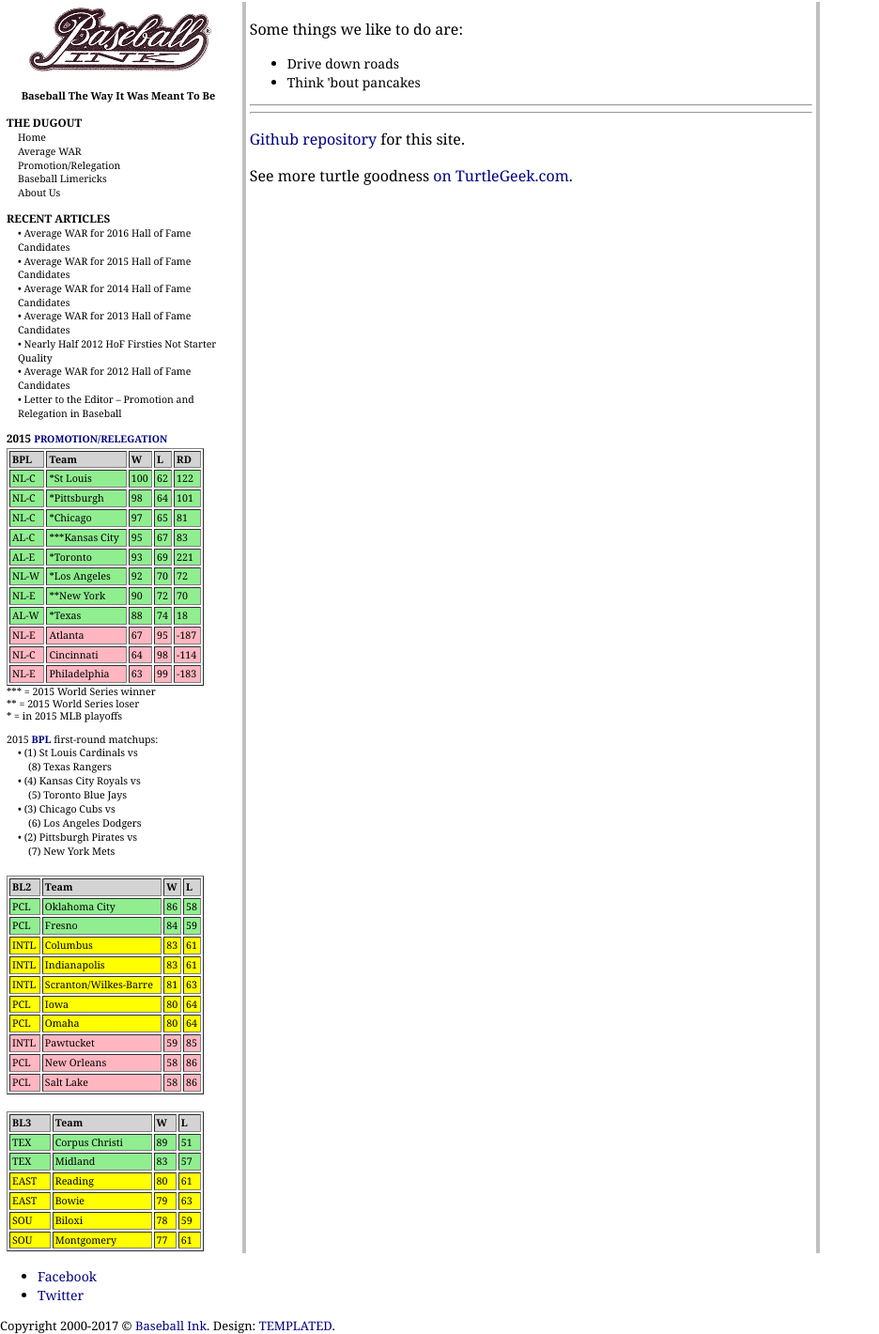
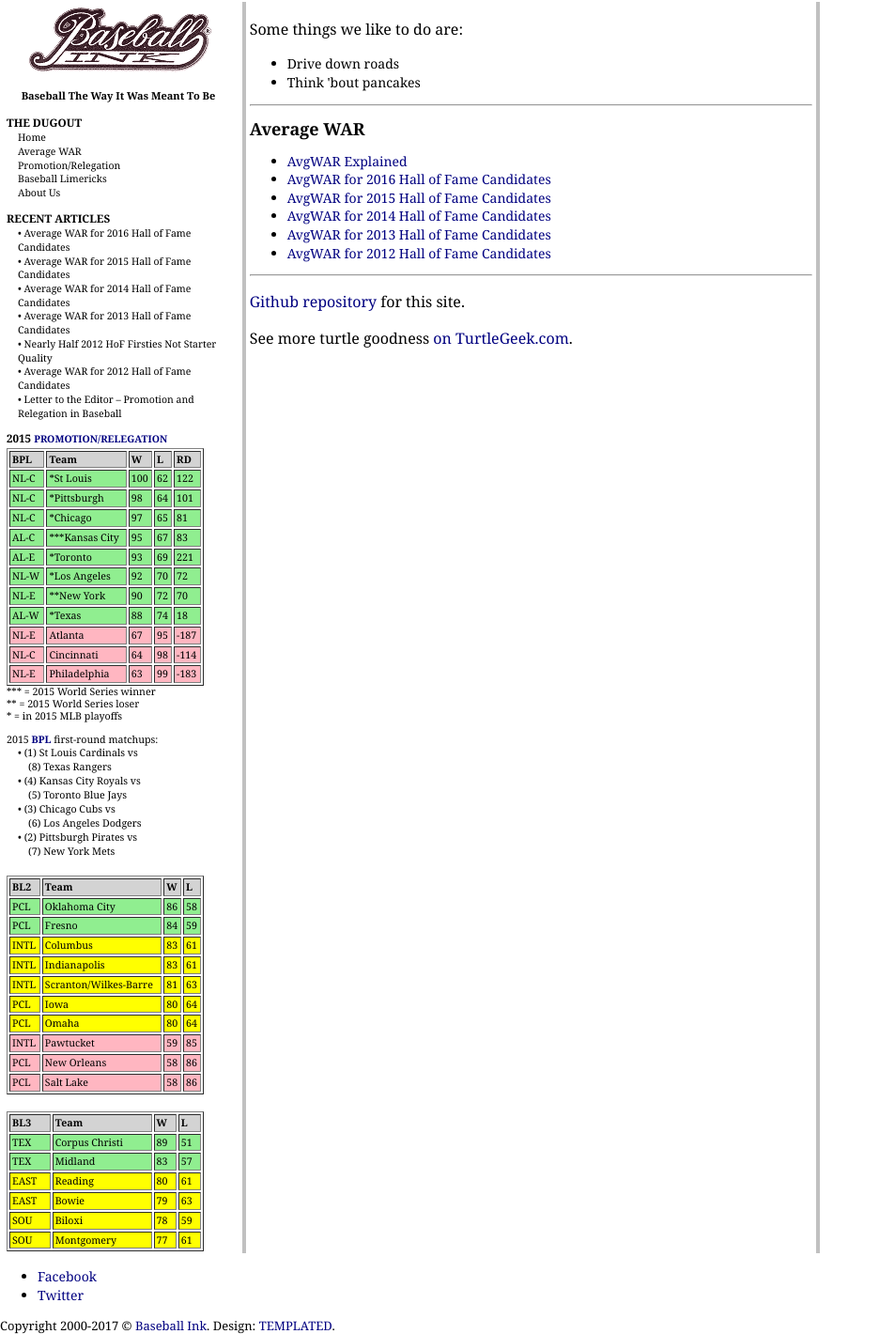
Before and after one commit to jaypalexa/baseballink, a Jekyll site: the page built from index.md, in a window 1280 px wide. Shown: the whole page at 94% size, without its empty margins (0-936 px from the left). Built offline with Jekyll 4.4.1, drawn with Linux system fonts in a browser that asks for light colours; nearby versions of some CDN libraries; library files that are not in the unit come from our copies.

Commit message:
Update index.md

```diff
--- a/index.md
+++ b/index.md
@@ -11,8 +11,15 @@
   <li>Think 'bout pancakes</li>
 </ul>
 ---
-
-
+<h1>Average WAR</h1>
+<ul>
+<li><a href="{{ site.url }}{{ site.baseurl }}/pages/avg-war.html">AvgWAR Explained</a></li>
+<li><a href="{{ site.url }}{{ site.baseurl }}/pages/average-war-for-2016-hall-of-fame-candidates.html">AvgWAR for 2016 Hall of Fame Candidates</a></li>
+<li><a href="{{ site.url }}{{ site.baseurl }}/pages/average-war-for-2015-hall-of-fame-candidates.html">AvgWAR for 2015 Hall of Fame Candidates</a></li>
+<li><a href="{{ site.url }}{{ site.baseurl }}/pages/average-war-for-2014-hall-of-fame-candidates.html">AvgWAR for 2014 Hall of Fame Candidates</a></li>
+<li><a href="{{ site.url }}{{ site.baseurl }}/pages/average-war-for-2013-hall-of-fame-candidates.html">AvgWAR for 2013 Hall of Fame Candidates</a></li>
+<li><a href="{{ site.url }}{{ site.baseurl }}/pages/average-war-for-2012-hall-of-fame-candidates.html">AvgWAR for 2012 Hall of Fame Candidates</a></li>
+</ul>
 
 ---
 
```
